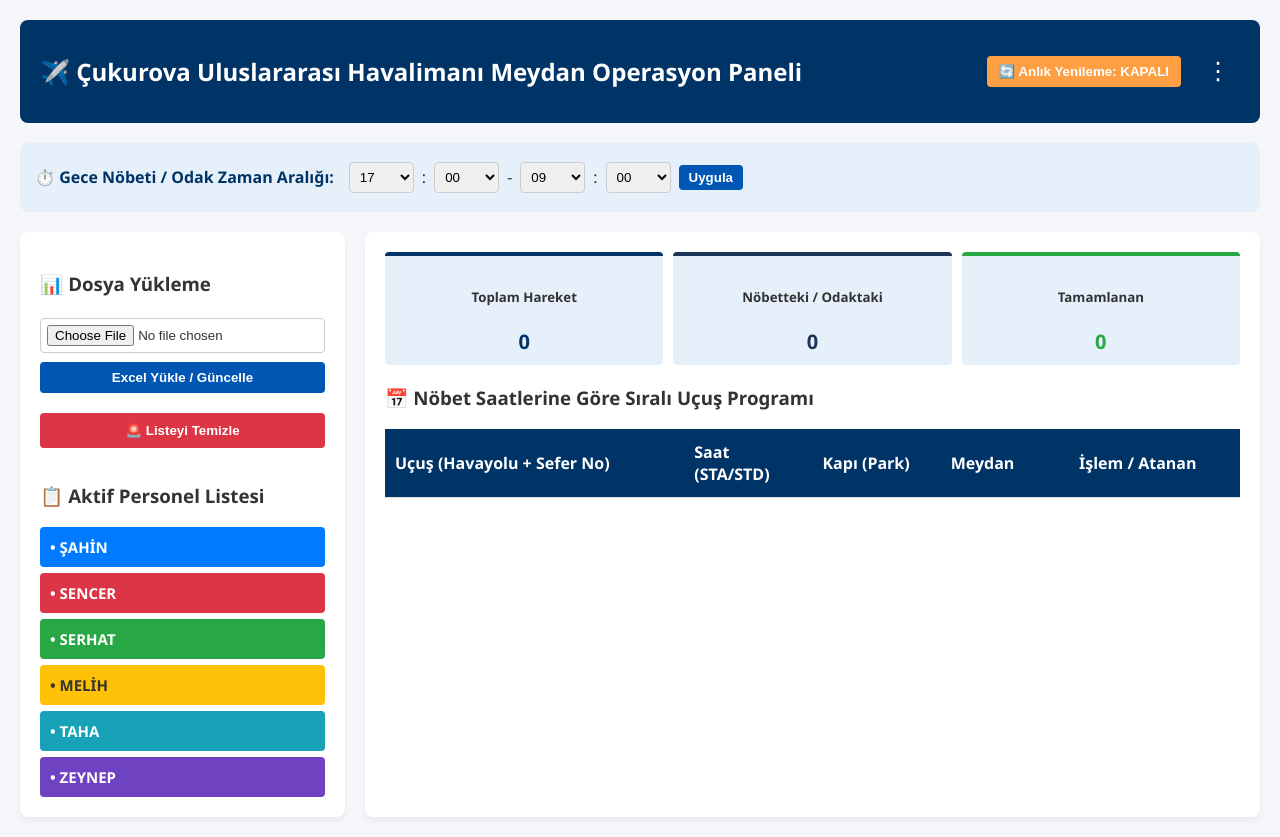
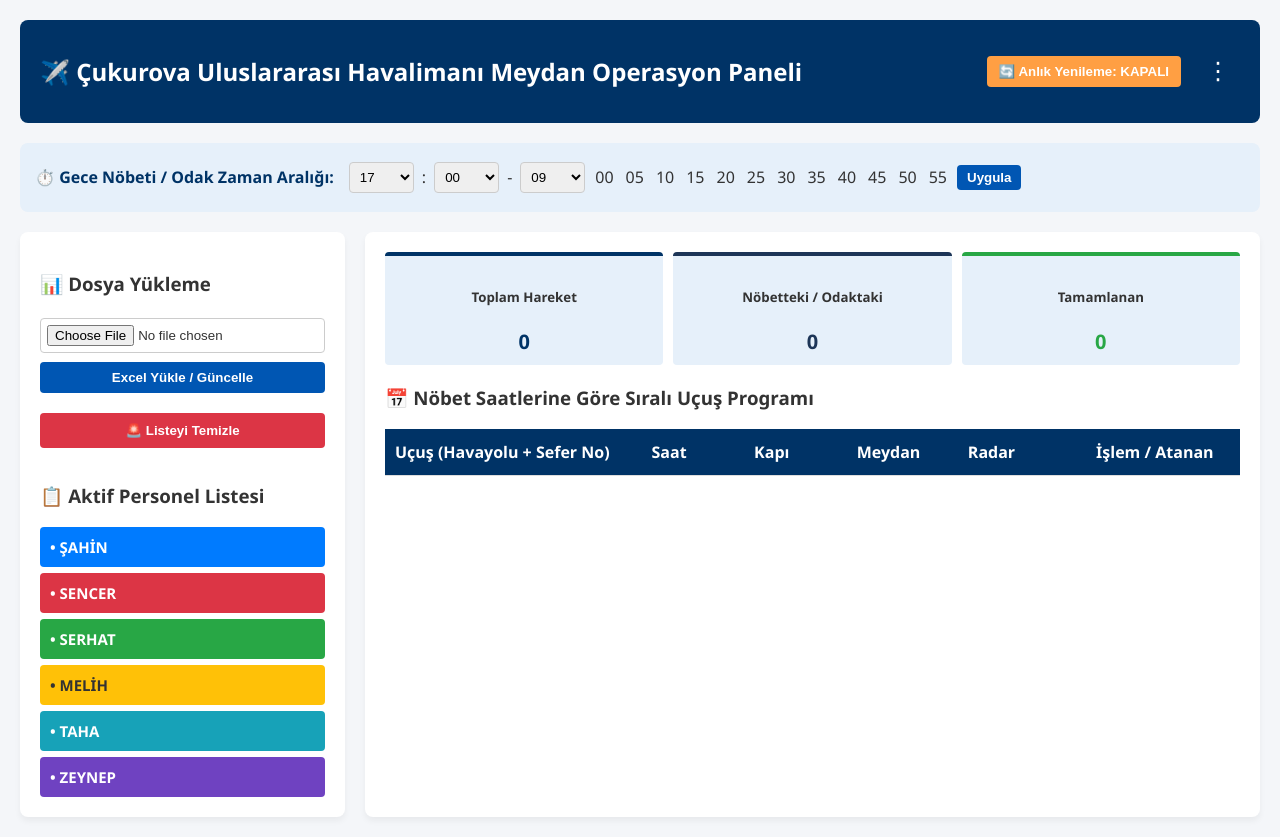
Before and after one commit to sencerf7-del/cukurova-operasyon, a Flask app: page / in a window 1280 px wide. Run offline with Flask 3, Linux system fonts and the light colour scheme; tables that the repository leaves empty hold one stand-in row (values such as "Sample post"); lists and menus that the app fills with data are empty.

Commit message:
Update index.html

```diff
--- a/templates/index.html
+++ b/templates/index.html
@@ -18,14 +18,15 @@
         .pers-mor { background-color: #6f42c1 !important; color: white; }
 
         .badge { padding: 4px 8px; border-radius: 4px; font-weight: bold; font-size: 12px; display: inline-block; }
-
-        /* 🌌 GECE ODAĞI ARKA PLAN TONU */
         .gece-ucus { background-color: #e8effa !important; border-left: 5px solid #003366; }
         .tamamlandi-satir { opacity: 0.30; background-color: #e9ecef !important; border-left: none !important; }
 
-        /* 🔵 SEFER NUMARASI STRATEJİK RENKLERİ */
-        .flight-arrival { color: #0040ff; font-weight: bold; font-size: 16px; display: flex; align-items: center; gap: 8px; }
-        .flight-departure { color: #e6b800; font-weight: bold; font-size: 16px; text-shadow: 0.3px 0.3px #555; display: flex; align-items: center; gap: 8px; }
+        .flight-arrival { color: #0040ff; font-weight: bold; font-size: 16px; }
+        .flight-departure { color: #e6b800; font-weight: bold; font-size: 16px; text-shadow: 0.3px 0.3px #555; }
+
+        /* ✈️ FLIGHTRADAR24 KANKA BUTON STİLİ */
+        .fr24-btn { background-color: #1d3557; color: #ffcc00; border: none; padding: 5px 10px; border-radius: 4px; font-weight: bold; font-size: 11px; text-decoration: none; display: inline-flex; align-items: center; gap: 4px; cursor: pointer; }
+        .fr24-btn:hover { background-color: #002244; color: #fff; }
 
         .menu-container { position: relative; display: inline-block; }
         .menu-dots { font-size: 24px; cursor: pointer; background: none; border: none; color: white; padding: 0 10px; }
@@ -71,7 +72,7 @@
             <select name="bas_s" style="width: 65px;">{% for h in range(24) %}<option value="{{ h }}" {% if bas_s == h %}selected{% endif %}>{{ "%02d"|format(h) }}</option>{% endfor %}</select>:
             <select name="bas_d" style="width: 65px;">{% for m in range(0, 60, 5) %}<option value="{{ m }}" {% if bas_d == m %}selected{% endif %}>{{ "%02d"|format(m) }}</option>{% endfor %}</select>
             <span>-</span>
-            <select name="bit_s" style="width: 65px;">{% for h in range(24) %}<option value="{{ h }}" {% if bit_s == h %}selected{% endif %}>{{ "%02d"|format(h) }}</option>{% endfor %}</select>:
+            <select name="bit_s" style="width: 65px;">{% for h in range(24) %}<option value="{{ h }}" {% if bit_s == h %}selected{% endif %}>{{ "%02d"|format(h) }}</option>{% endfor %}</for>
             <select name="bit_d" style="width: 65px;">{% for m in range(0, 60, 5) %}<option value="{{ m }}" {% if bit_d == m %}selected{% endif %}>{{ "%02d"|format(m) }}</option>{% endfor %}</select>
             <button type="submit" class="btn" style="padding: 5px 10px;">Uygula</button>
         </form>
@@ -111,11 +112,12 @@
             <table>
                 <thead>
                     <tr>
-                        <th style="width: 35%;">Uçuş (Havayolu + Sefer No)</th>
-                        <th style="width: 15%;">Saat (STA/STD)</th>
-                        <th style="width: 15%;">Kapı (Park)</th>
-                        <th style="width: 15%;">Meydan</th>
-                        <th style="width: 20%;">İşlem / Atanan</th>
+                        <th style="width: 30%;">Uçuş (Havayolu + Sefer No)</th>
+                        <th style="width: 12%;">Saat</th>
+                        <th style="width: 12%;">Kapı</th>
+                        <th style="width: 13%;">Meydan</th>
+                        <th style="width: 15%;">Radar</th>
+                        <th style="width: 18%;">İşlem / Atanan</th>
                     </tr>
                 </thead>
                 <tbody>
@@ -135,6 +137,12 @@
                         <td><span style="background: #003366; color: white; padding: 4px 10px; border-radius: 4px; font-weight: bold;">{{ ucus.park }}</span></td>
 
                         <td><strong style="color: #555;">{{ ucus.meydan }}</strong></td>
+
+                        <td>
+                            <a href="https://www.flightradar24.com/data/flights/{{ ucus.havayolu_kod }}{{ ucus.flight_no }}" target="_blank" class="fr24-btn">
+                                ✈️ FR24
+                            </a>
+                        </td>
 
                         <td>
                             {% if ucus.tamamlandi == 0 %}
```
